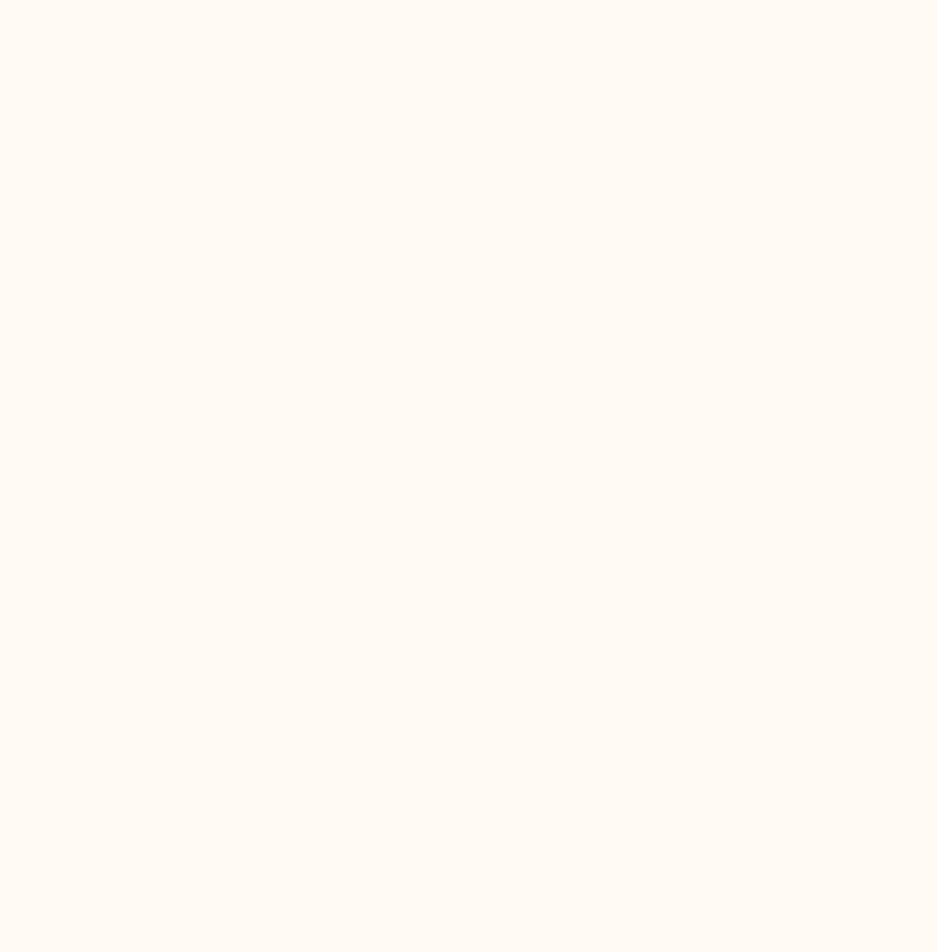
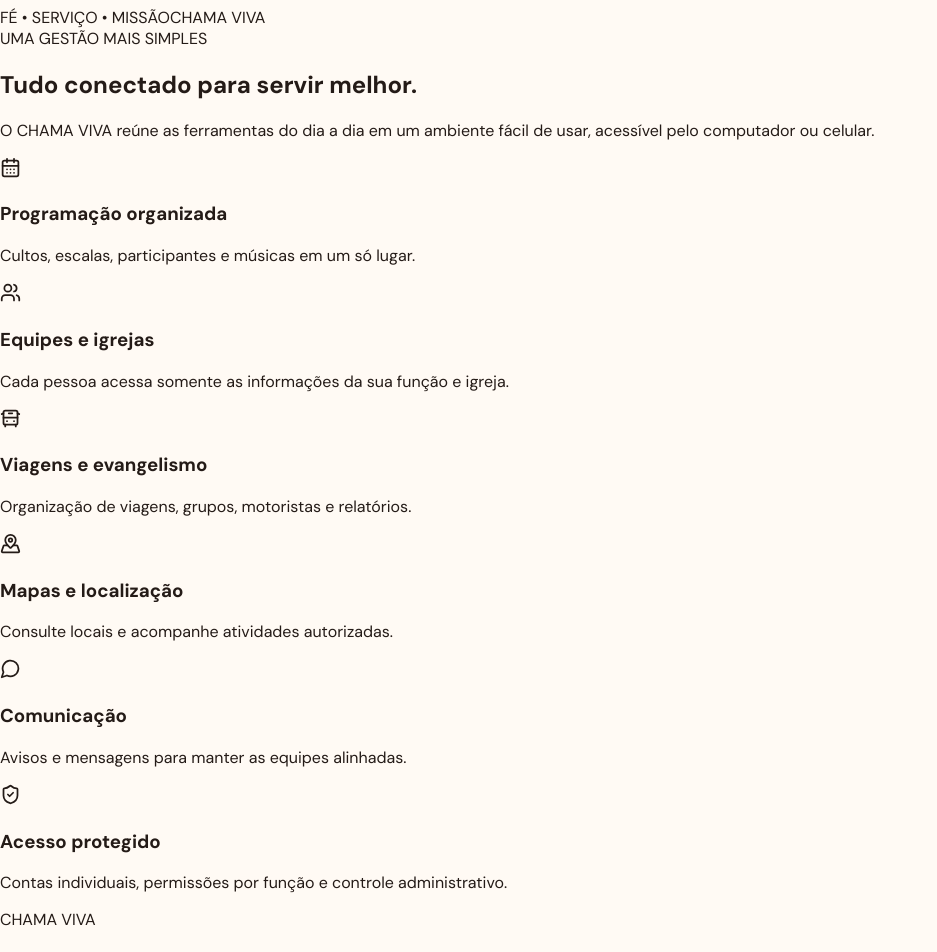
Before and after one commit to chamavivaieadern-svg/chamaviva, a Next.js app: page / in a window 1280 px wide. Before the commit this address had no page. Shown: the part 340-1292 px from the top of the page, without its empty margins (0-937 px from the left). Before the commit the page ends 800 px from the top, so only its background shows below. Built offline with nearby package versions, Linux system fonts and the light colour scheme.

Commit message:
Create CHAMA VIVA public landing page

```diff
--- a/app/page.tsx
+++ b/app/page.tsx
@@ -1,2 +1,22 @@
-import { redirect } from "next/navigation";
-export default function RootPage(){redirect("/painel");}
+import Link from "next/link";
+import { ArrowRight, Flame, MapPinned, Users, CalendarDays, ShieldCheck, BusFront, MessageCircle } from "lucide-react";
+
+const features = [
+  { icon: CalendarDays, title: "Programação organizada", text: "Cultos, escalas, participantes e músicas em um só lugar." },
+  { icon: Users, title: "Equipes e igrejas", text: "Cada pessoa acessa somente as informações da sua função e igreja." },
+  { icon: BusFront, title: "Viagens e evangelismo", text: "Organização de viagens, grupos, motoristas e relatórios." },
+  { icon: MapPinned, title: "Mapas e localização", text: "Consulte locais e acompanhe atividades autorizadas." },
+  { icon: MessageCircle, title: "Comunicação", text: "Avisos e mensagens para manter as equipes alinhadas." },
+  { icon: ShieldCheck, title: "Acesso protegido", text: "Contas individuais, permissões por função e controle administrativo." },
+];
+
+export default function HomePage() {
+  return <main className="landing-page">
+    <header className="landing-header"><Link href="/" className="landing-brand"><span><Flame size={24} fill="currentColor"/></span><b>CHAMA VIVA</b></Link><nav><a href="#sobre">Sobre</a><a href="#recursos">Recursos</a><Link href="/login" className="landing-login">Entrar <ArrowRight size={15}/></Link></nav></header>
+    <section className="landing-hero"><div className="landing-hero-copy"><span className="landing-eyebrow">GESTÃO E EVANGELISMO</span><h1>Organização que fortalece a <em>missão.</em></h1><p>Uma plataforma para organizar igrejas, programações, viagens e equipes de evangelismo com mais clareza, cuidado e segurança.</p><div className="landing-actions"><Link href="/login" className="landing-primary">Entrar no sistema <ArrowRight size={17}/></Link><a href="#recursos" className="landing-secondary">Conhecer recursos</a></div><div className="landing-trust"><ShieldCheck size={16}/> Acesso individual e protegido para cada equipe</div></div><div className="landing-hero-art" aria-label="Ilustração de chama e luz"><div className="landing-orbit orbit-one"/><div className="landing-orbit orbit-two"/><div className="landing-flame"><Flame size={120} fill="currentColor" strokeWidth={1.1}/></div><span className="landing-art-tag tag-top">FÉ • SERVIÇO • MISSÃO</span><span className="landing-art-tag tag-bottom">CHAMA VIVA</span></div></section>
+    <section className="landing-about" id="sobre"><span className="landing-eyebrow">UMA GESTÃO MAIS SIMPLES</span><h2>Tudo conectado para servir melhor.</h2><p>O CHAMA VIVA reúne as ferramentas do dia a dia em um ambiente fácil de usar, acessível pelo computador ou celular.</p></section>
+    <section className="landing-features" id="recursos">{features.map(({icon:Icon,title,text})=><article className="landing-feature" key={title}><span><Icon size={21}/></span><h3>{title}</h3><p>{text}</p></article>)}</section>
+    <section className="landing-cta"><div><span className="landing-eyebrow">CHAMA VIVA</span><h2>Vamos organizar a missão?</h2><p>Entre com seu e-mail ou número de matrícula.</p></div><Link href="/login" className="landing-primary">Acessar minha conta <ArrowRight size={17}/></Link></section>
+    <footer className="landing-footer"><Link href="/" className="landing-brand"><span><Flame size={18} fill="currentColor"/></span><b>CHAMA VIVA</b></Link><small>Gestão e Evangelismo</small><small>© {new Date().getFullYear()} CHAMA VIVA</small></footer>
+  </main>;
+}
```
